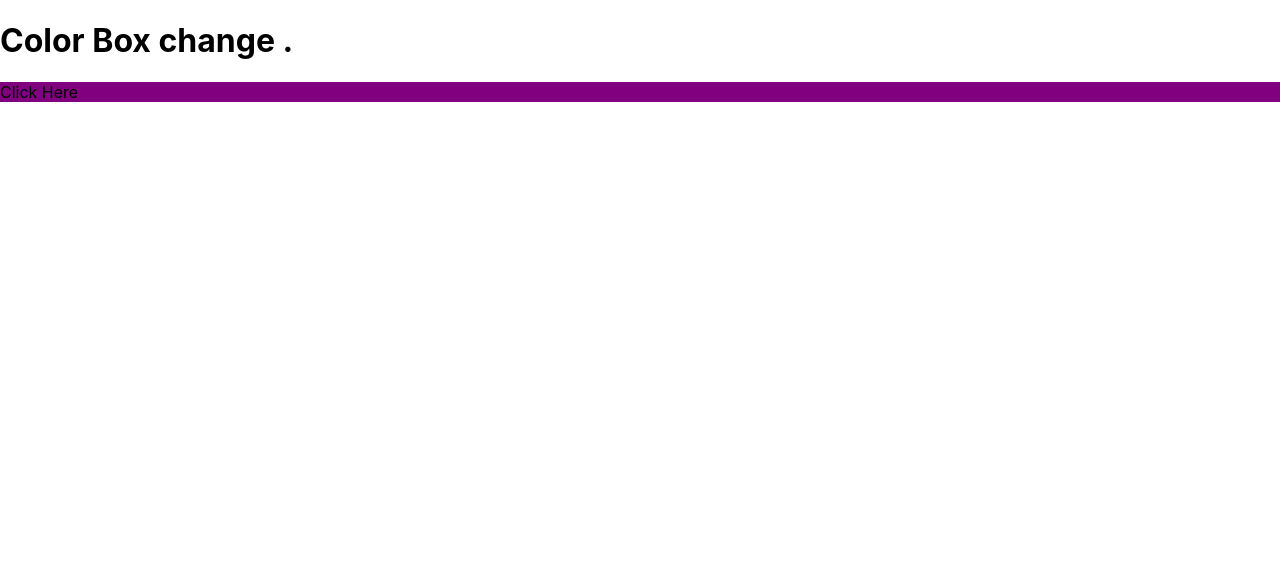
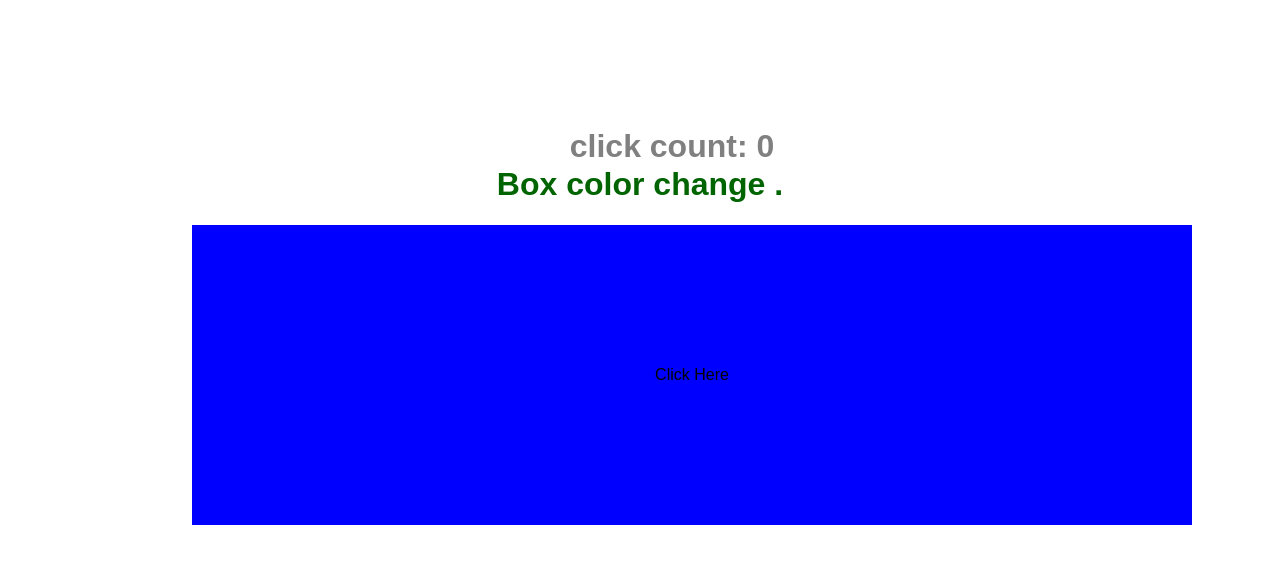
Before and after one commit to devefe1/boxcolor, a React (Create React App) app in the folder boxcolor/: page / in a window 1280 px wide. Shown: the top 564 px of the page. Built offline with nearby package versions, Linux system fonts and the light colour scheme.

Commit message:
git commit

```diff
--- a/boxcolor/src/App.css
+++ b/boxcolor/src/App.css
@@ -1,5 +1,26 @@
+.App {
+  text-align: center;
+  margin-top: 10%;
+  font-family: 'Raleway', sans-serif;
+}
+
+#count {
+  margin-bottom: -20px;
+  margin-left: 5%;
+  color: gray;
+}
+
+#title {
+  color: darkgreen;
+}
+
+
 .colorBox {
-  width: 300px;
+  display: flex;
+  justify-content: center;
+  align-items: center;
+  margin-left: 15%;
+  width: 1000px;
   height: 300px;
   transition: 0.3s;
 }
--- a/boxcolor/src/App.js
+++ b/boxcolor/src/App.js
@@ -1,36 +1,53 @@
-import React, { Component } from 'react'
+import React, { Component } from 'react';
 import './App.css';
 
+class App extends Component {
 
-export default class App extends Component {
   constructor(props) {
     super(props);
+    this.state = {
+      color: 'blue',
+      clickCounter: 0
+     };
+  }
 
-    this.state = {
-      color: 'purple',
-      clickCounter: 0
+
+
+  handleColor = () => {
+    if (this.state.color === 'blue') {
+      this.setState({color: 'orange', clickCounter: this.state.clickCounter + 1})
+    } else {
+      this.setState({color: 'blue', clickCounter: this.state.clickCounter + 1})
     }
   }
 
-  onChange = (e) => {
-    this.setState({
-      color: 'gold',
-      clickCounter: this.state.clickCounter++
-    })
-    console.log("click counter ===> ", this.state.clickCounter)
+  render() {
+    const {clickCounter} = this.state;
+    return (
+      <div className='App' >
+       <h1 id='count' > {`click count: ${clickCounter}`} </h1>
+        <h1 id='title' > Box color change . </h1>
+        <div
+        className='colorBox'
+        style={{backgroundColor: this.state.color}}
+        onClick={this.handleColor}
+        >
+          <p> Click Here </p>
+        </div>
+      </div>
+    );
   }
+}
 
 
-  render() {
-    return (
-      <div className="App">
-        <h1> Color Box change .</h1>
-          <div className="box"
-            style={{backgroundColor: this.state.color}}
-            onClick={this.onChange}>
-          <p className= "Click"> Click Here </p>
-        </div>
-      </div>
-    )
-  };
-};
+// Order of operations:
+
+// Create a class component
+// Set a default state within a constructor for color to blue and clickCounter to 0
+// create a function called handleColor that will update the state of color and clickCounter
+// create an if statement 'if color is blue, using setState change color to orange and increment clickCounter by 1
+// create and else statement 'using setState change color to blue and increment clickCounter by 1
+// pass a reference to that function in a div
+// using css create a box calling the className of that same div
+
+export default App;
```
